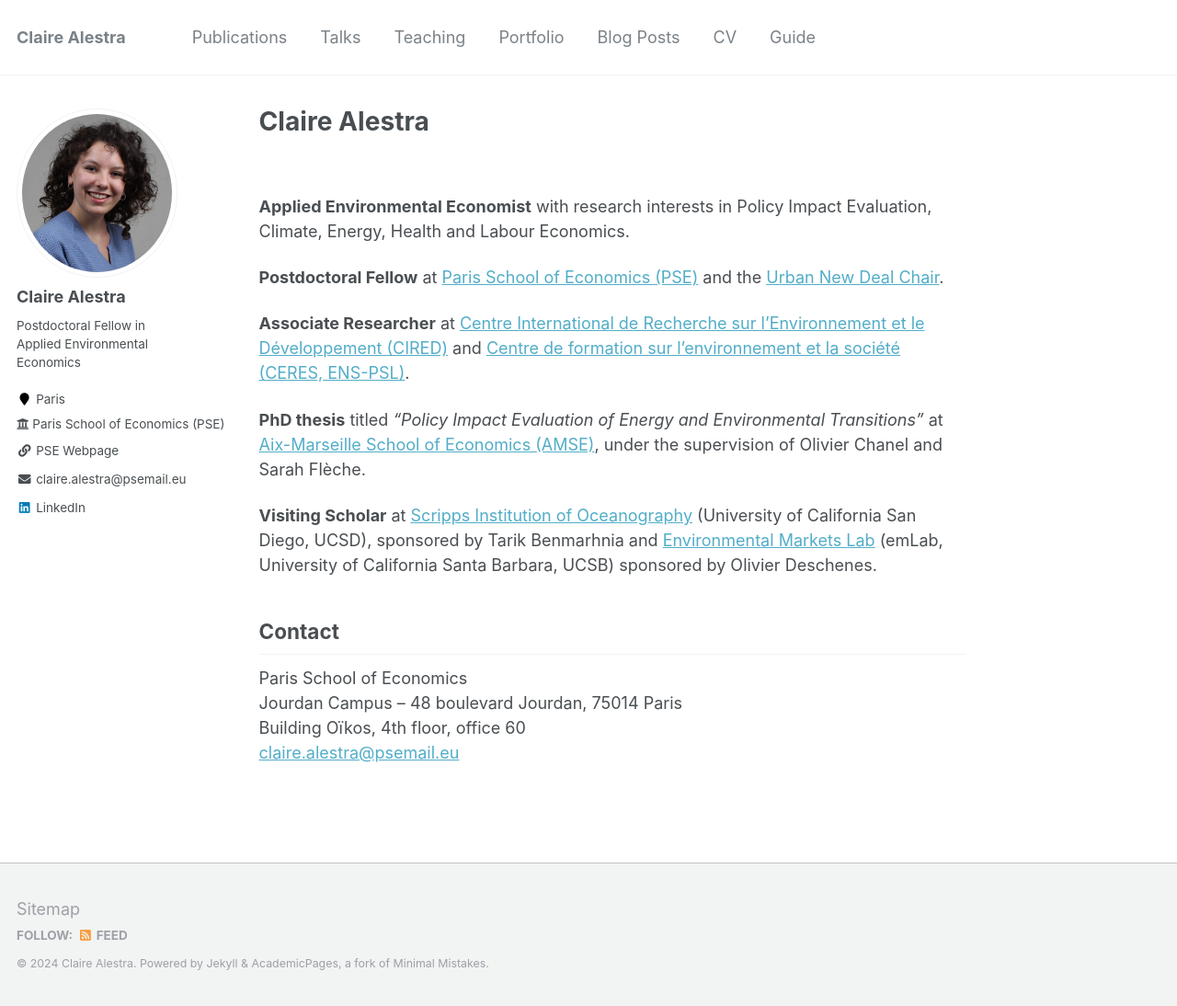
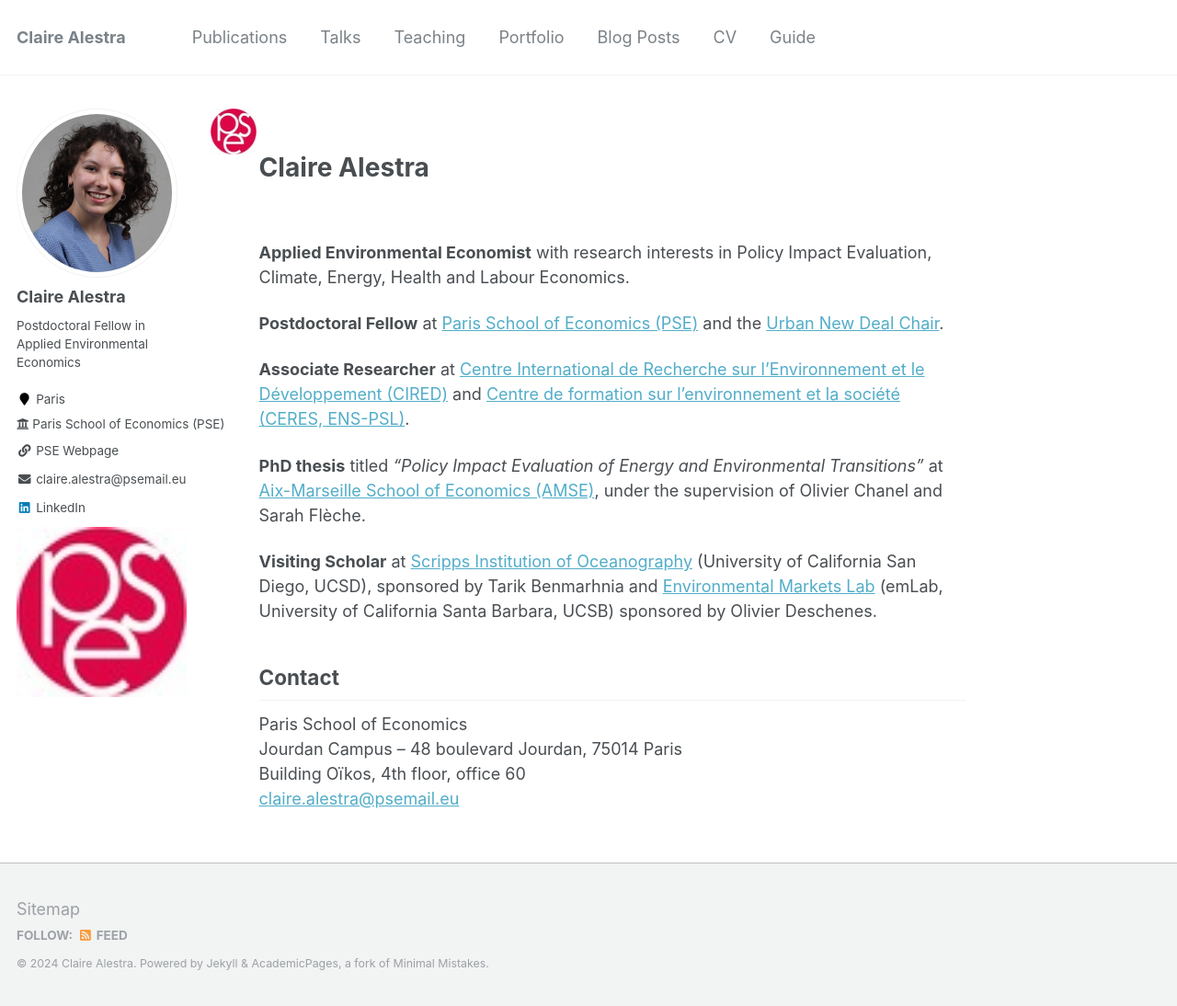
Before and after one commit to ClaireAlestra/ClaireAlestra.github.io, a Jekyll site: the page built from _pages/about.md, in a window 1280 px wide and 1094 px high. Shown: the whole window at 92% size. Built offline with Jekyll 4.4.1, drawn with Linux system fonts in a browser that asks for light colours.

Commit message:
Update _config.yml

```diff
--- a/_config.yml
+++ b/_config.yml
@@ -48,6 +48,9 @@ staticman:
         format           : "iso8601" # "iso8601" (default), "timestamp-seconds", "timestamp-milliseconds"
 atom_feed:
   path                   : # blank (default) uses feed.xml
+
+textbook_logo             : images/pse-logo-hd.jpg  # A logo to be displayed at the top of your textbook sidebar
+textbook_logo_link        : https://www.parisschoolofeconomics.eu/en/alestra-claire/
 
 # SEO Related
 google_site_verification :
@@ -129,8 +132,6 @@ author:
   xing             : # Username
   youtube          : # Username
   zhihu            : # URL
-  textbook_logo             : images/pse-logo-hd.jpg  # A logo to be displayed at the top of your textbook sidebar
-  textbook_logo_link        : https://www.parisschoolofeconomics.eu/en/alestra-claire/
 
 # Reading Files
 include:
```
